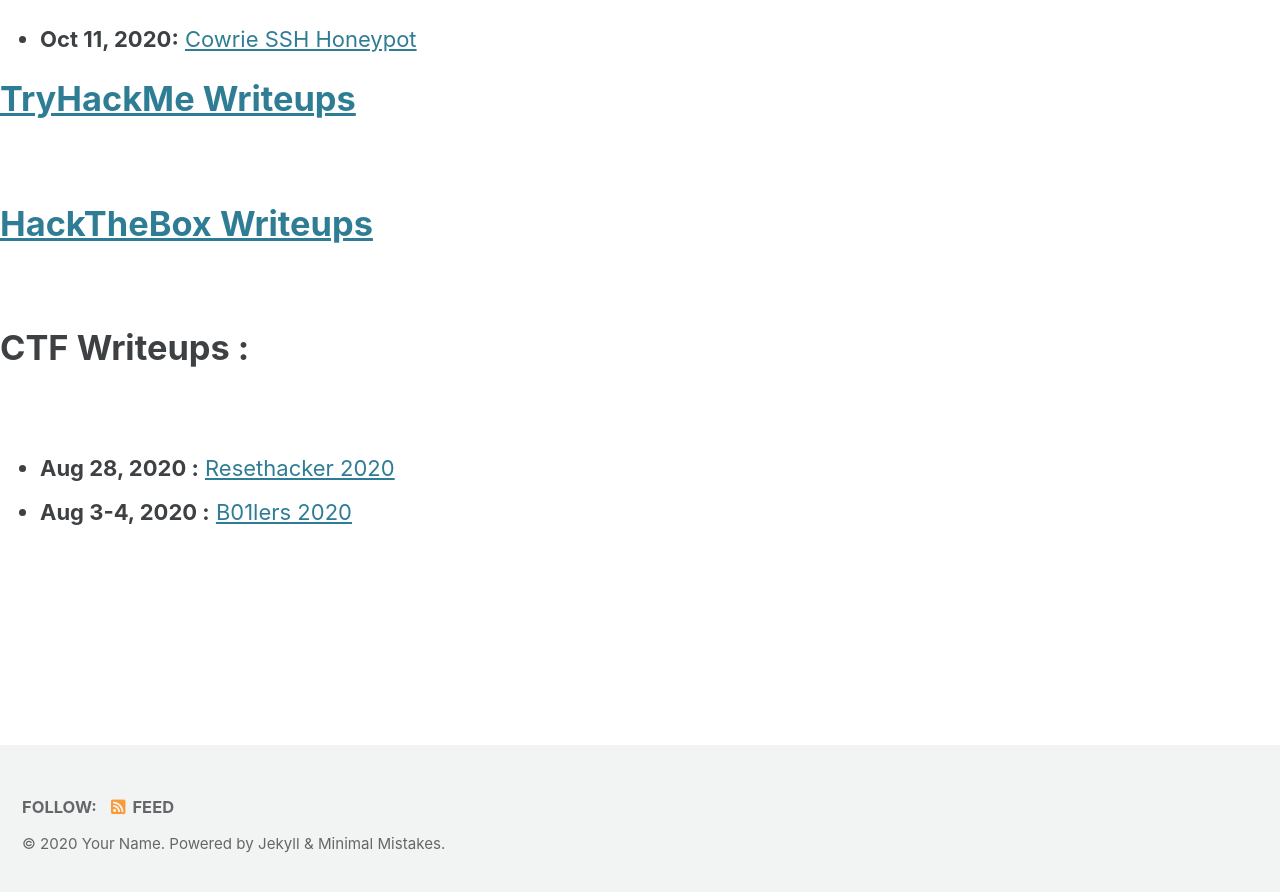
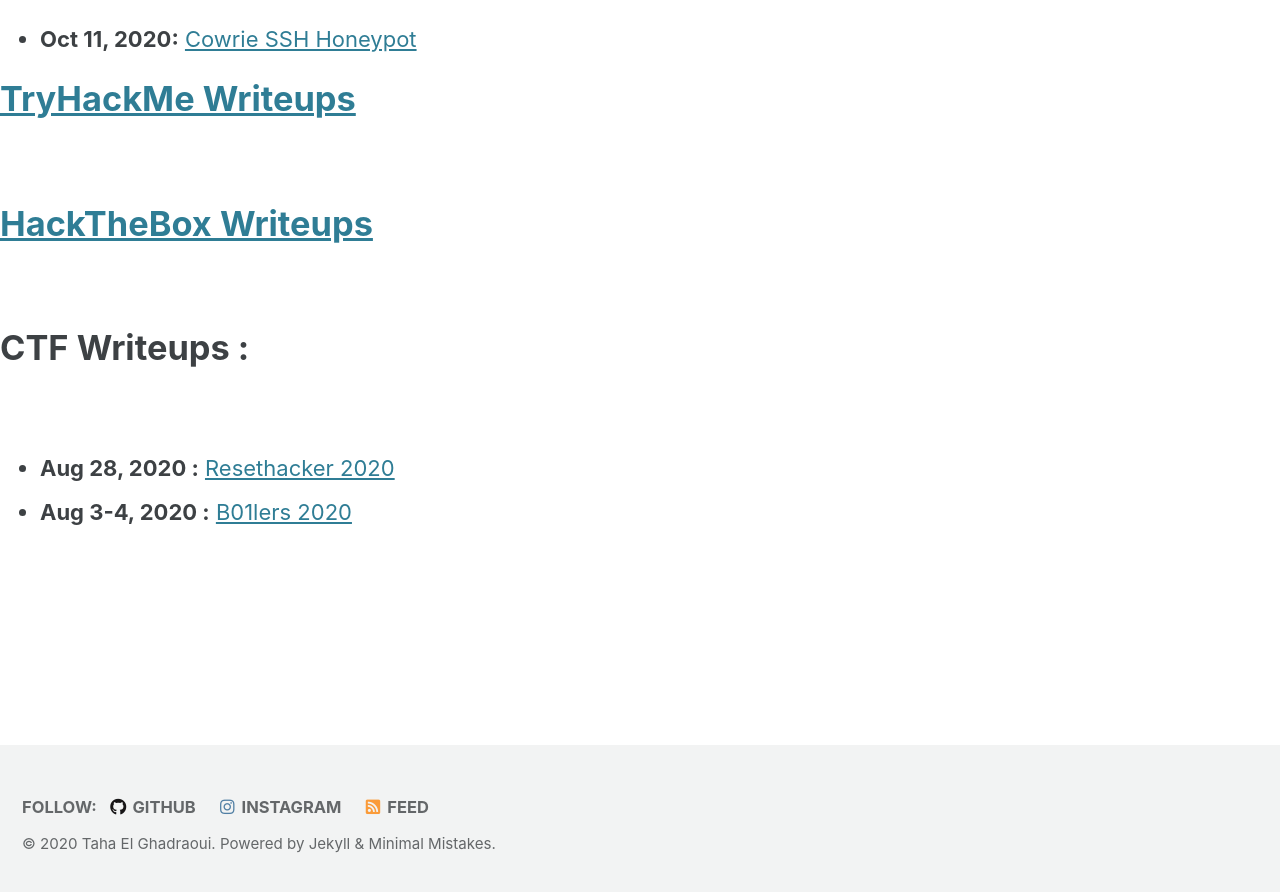
Before and after one commit to bvr0n/bvr0n.github.io, a Jekyll site: the page built from index.md, in a window 1280 px wide and 900 px high, scrolled down 630 px. Shown: the top 892 px of the window. Built offline with Jekyll 4.4.1, drawn with Linux system fonts in a browser that asks for light colours; cached includes are drawn as plain includes.

Commit message:
Update _config.yml

```diff
--- a/_config.yml
+++ b/_config.yml
@@ -19,9 +19,9 @@
 title                    : "Site Title"
 title_separator          : "-"
 subtitle                 : # site tagline that appears below site title in masthead
-name                     : "Your Name"
-description              : "An amazing website."
-url                      : # the base hostname & protocol for your site e.g. "https://mmistakes.github.io"
+name                     : "Taha El Ghadraoui"
+description              : "Ethical Hacker, CTF Player, Friend ."
+url                      : "https://bvr0n.github.io/" # the base hostname & protocol for your site e.g. "https://mmistakes.github.io"
 baseurl                  : # the subpath of your site, e.g. "/blog"
 repository               : # GitHub username/repo-name e.g. "mmistakes/minimal-mistakes"
 teaser                   : # path of fallback teaser image, e.g. "/assets/images/500x300.png"
@@ -95,13 +95,13 @@
 author:
   name             : "Your Name"
   avatar           : # path of avatar image, e.g. "/assets/images/bio-photo.jpg"
-  bio              : "I am an **amazing** person."
+  bio              : "Ethical Hacker, CTF Player, Friend ."
   location         : "Somewhere"
   email            :
   links:
     - label: "Email"
       icon: "fas fa-fw fa-envelope-square"
-      # url: "mailto:your.name@email.com"
+      url: "mailto:elghadtaha@email.com"
     - label: "Website"
       icon: "fas fa-fw fa-link"
       # url: "https://your-website.com"
@@ -113,10 +113,10 @@
       # url: "https://facebook.com/"
     - label: "GitHub"
       icon: "fab fa-fw fa-github"
-      # url: "https://github.com/"
+      url: "https://github.com/bvr0n"
     - label: "Instagram"
       icon: "fab fa-fw fa-instagram"
-      # url: "https://instagram.com/"
+      url: "https://instagram.com/taha.elghadraoui/"
 
 # Site Footer
 footer:
@@ -129,7 +129,7 @@
       # url:
     - label: "GitHub"
       icon: "fab fa-fw fa-github"
-      # url:
+      url: "https://github.com/bvr0n"
     - label: "GitLab"
       icon: "fab fa-fw fa-gitlab"
       # url:
@@ -138,7 +138,7 @@
       # url:
     - label: "Instagram"
       icon: "fab fa-fw fa-instagram"
-      # url:
+      url: "https://instagram.com/taha.elghadraoui/"
 
 
 # Reading Files
```
